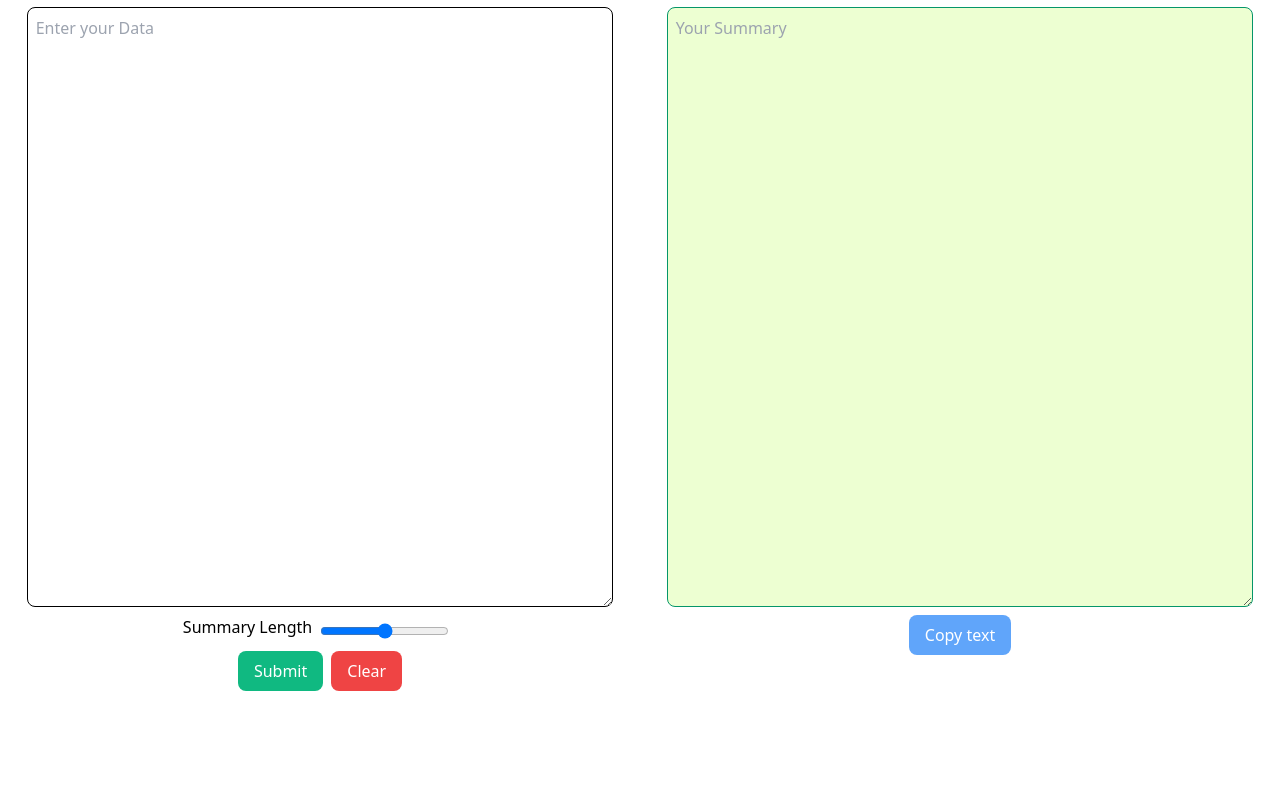
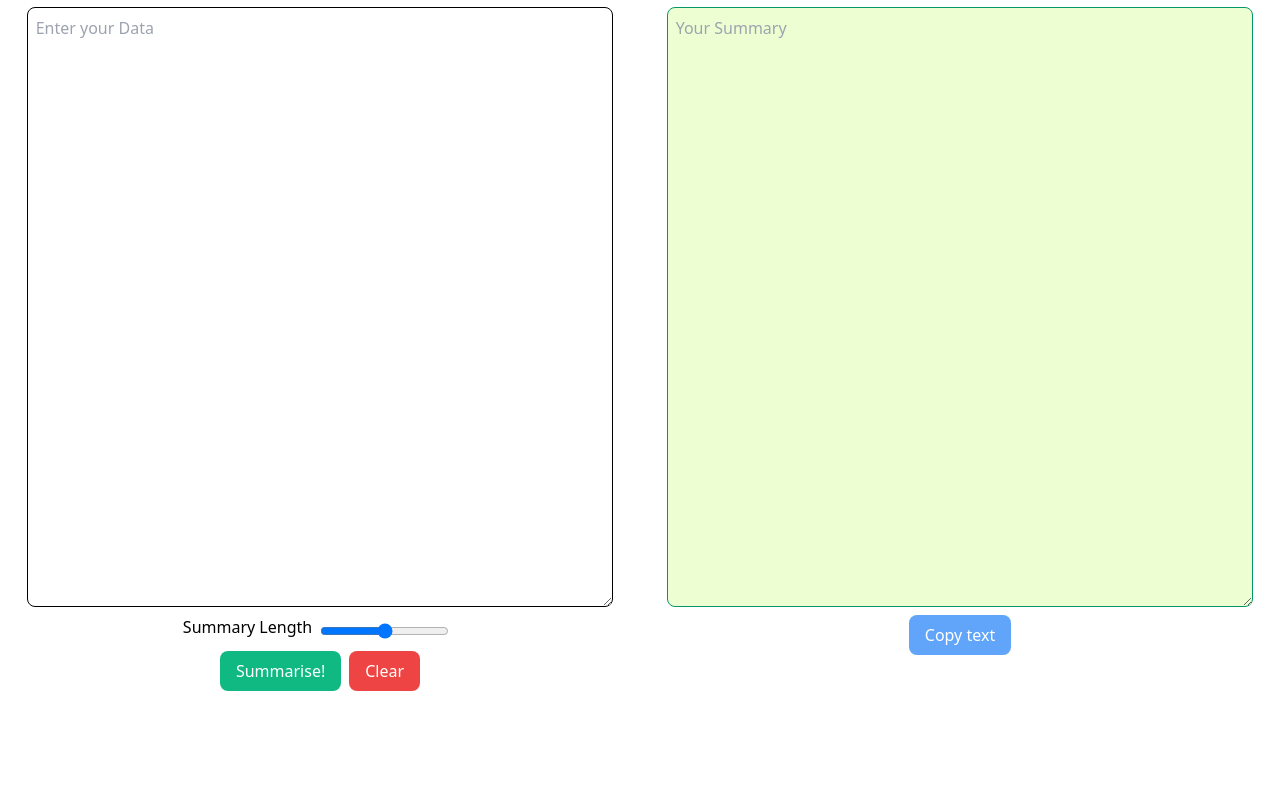
Before and after one commit to casafurix/NLP-Data-Summariser, a Flask app: page / in a window 1280 px wide. Shown: the part 81-888 px from the top of the page. Run offline with Flask 2, Linux system fonts and the light colour scheme; some libraries are stand-ins or nearby versions.

Commit message:
commit - 13/6/22 (minor changes to index.html)

```diff
--- a/templates/index.html
+++ b/templates/index.html
@@ -53,7 +53,7 @@
                 </div>
                 <div class="flex self-center">
                     <button class="m-1 bg-green-500 hover:bg-blue-700 text-white font-semi-bold py-2 px-4 rounded-lg"
-                        type="submit" onclick="Check()">Submit</button>
+                        type="submit" onclick="Check()">Summarise!</button>
                     <button class="m-1 bg-red-500 hover:bg-blue-700 text-white font-semi-bold py-2 px-4 rounded-lg"
                         type="reset">Clear</button>
                 </div>
```
